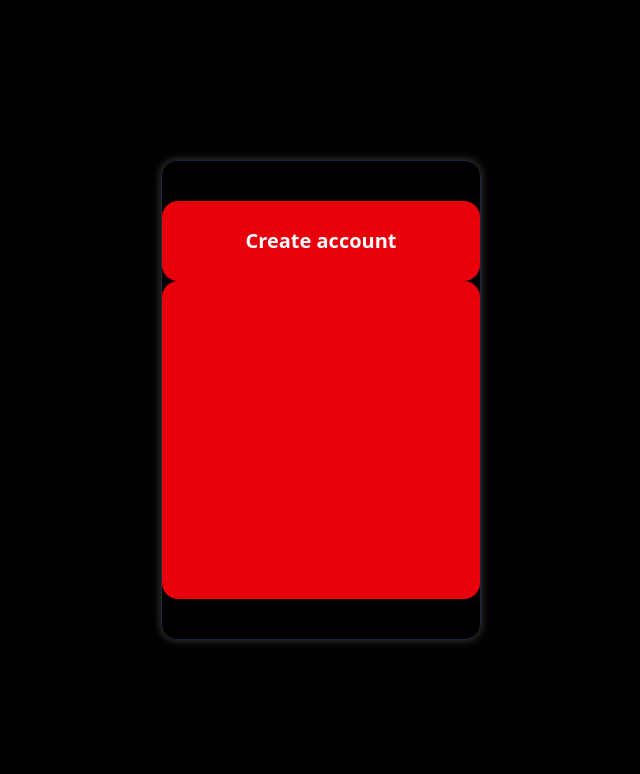
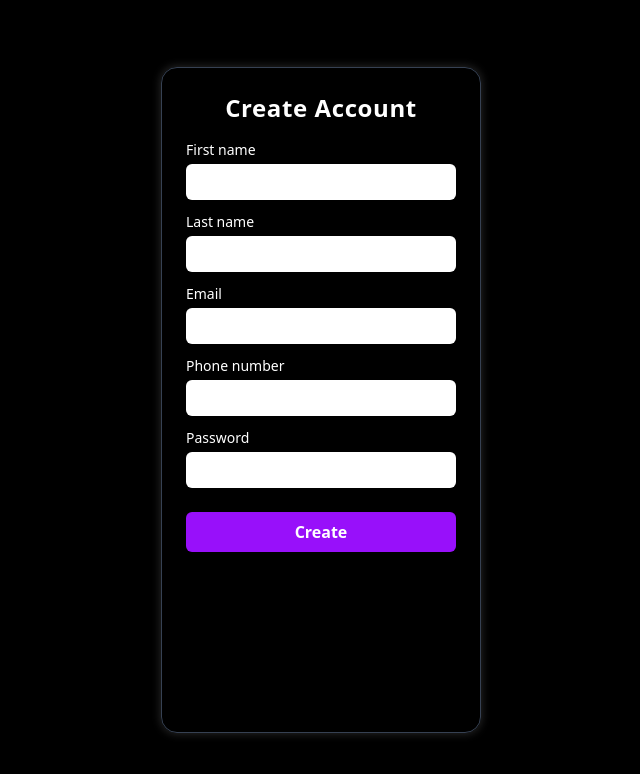
Before and after one commit to julianhomezdev/FRONTEND-CHAT, a React (Vite) app: page /auth/register in a window 1280 px wide. Shown: the top 774 px of the page, without its empty margins (319-959 px from the left). Built offline with nearby package versions, Linux system fonts and the light colour scheme.

Commit message:
Primera version del formulario realizada, esta posible a cambios esteticos

```diff
--- a/src/Components/Auth/FormRegister.jsx
+++ b/src/Components/Auth/FormRegister.jsx
@@ -1,30 +1,44 @@
-export function FormRegister ()  {
+export function FormRegister() {
+  return (
+    <>
+      <div className="w-1/4 h-5/6 bg-black/30 backdrop-blur-md rounded-2xl flex flex-col items-center justify-start border border-gray-700 shadow-[0_0_8px_1px_rgba(255,255,255,0.15)] p-6 space-y-4 text-white">
 
+        {/* Title */}
+        <div className="w-full text-center">
+          <h1 className="text-2xl font-bold tracking-wide">Create Account</h1>
+        </div>
 
-    return (
+        {/* Inputs section */}
+        <div className="w-full flex flex-col space-y-3">
 
-        <>
+          {/* Input group */}
+          {[
+            { label: "First name", type: "text", id: "firstname" },
+            { label: "Last name", type: "text", id: "lastname" },
+            { label: "Email", type: "email", id: "email" },
+            { label: "Phone number", type: "number", id: "phone" },
+            { label: "Password", type: "password", id: "password" },
+          ].map(({ label, type, id }) => (
+            <div key={id} className="flex flex-col gap-1">
+              <label htmlFor={id} className="text-sm font-light">{label}</label>
+              <input
+                type={type}
+                id={id}
+                className="h-9 rounded-md bg-white text-black px-3 text-sm focus:outline-none focus:ring-2 focus:ring-purple-400 transition"
+              />
+            </div>
+          ))}
 
-            <div className="w-1/4 h-3/5 bg-transparent rounded-2xl flex flex-col items-start justify-center border border-gray-800 p-0 shadow-[0_0_8px_1px_rgba(255,255,255,0.2)]">
+        </div>
 
+        {/* Button */}
+        <div className="w-full pt-2">
+          <button className="w-full h-10 bg-purple-600 hover:bg-purple-700 transition text-white font-semibold rounded-md shadow-sm">
+            Create
+          </button>
+        </div>
 
-                {/** Upper div for the title*/}
-                <div className="w-full h-1/6 bg-red-600 rounded-2xl flex justify-center items-center">
-
-                    <h1 className="text-xl font-extrabold">Create account</h1>
-
-                </div>
-
-
-                {/** Mid div for inputs  */}
-                <div className="w-full h-2/3 bg-red-600 rounded-2xl flex justify-center items-start">
-
-
-
-                </div>
-
-            </div>
-
-        </>
-    )
+      </div>
+    </>
+  );
 }
```
